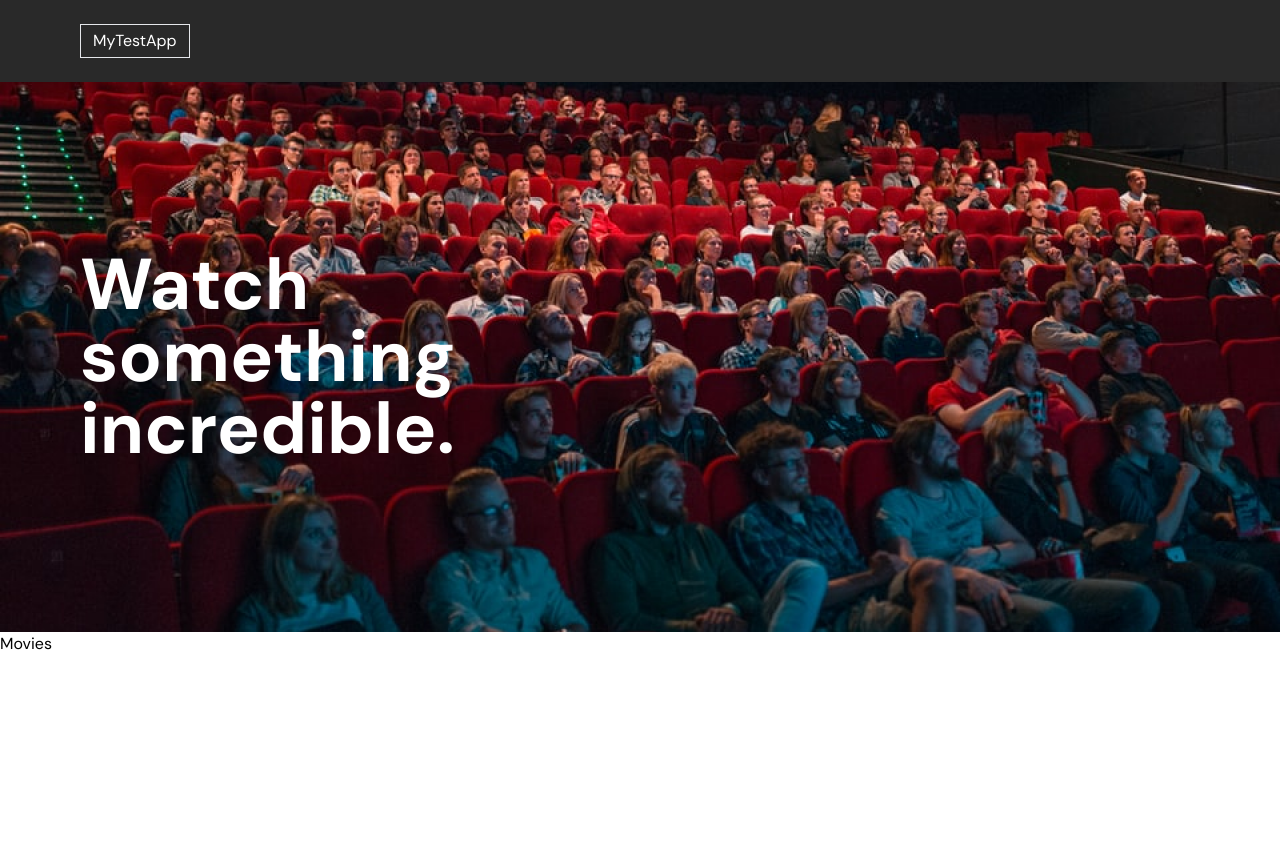
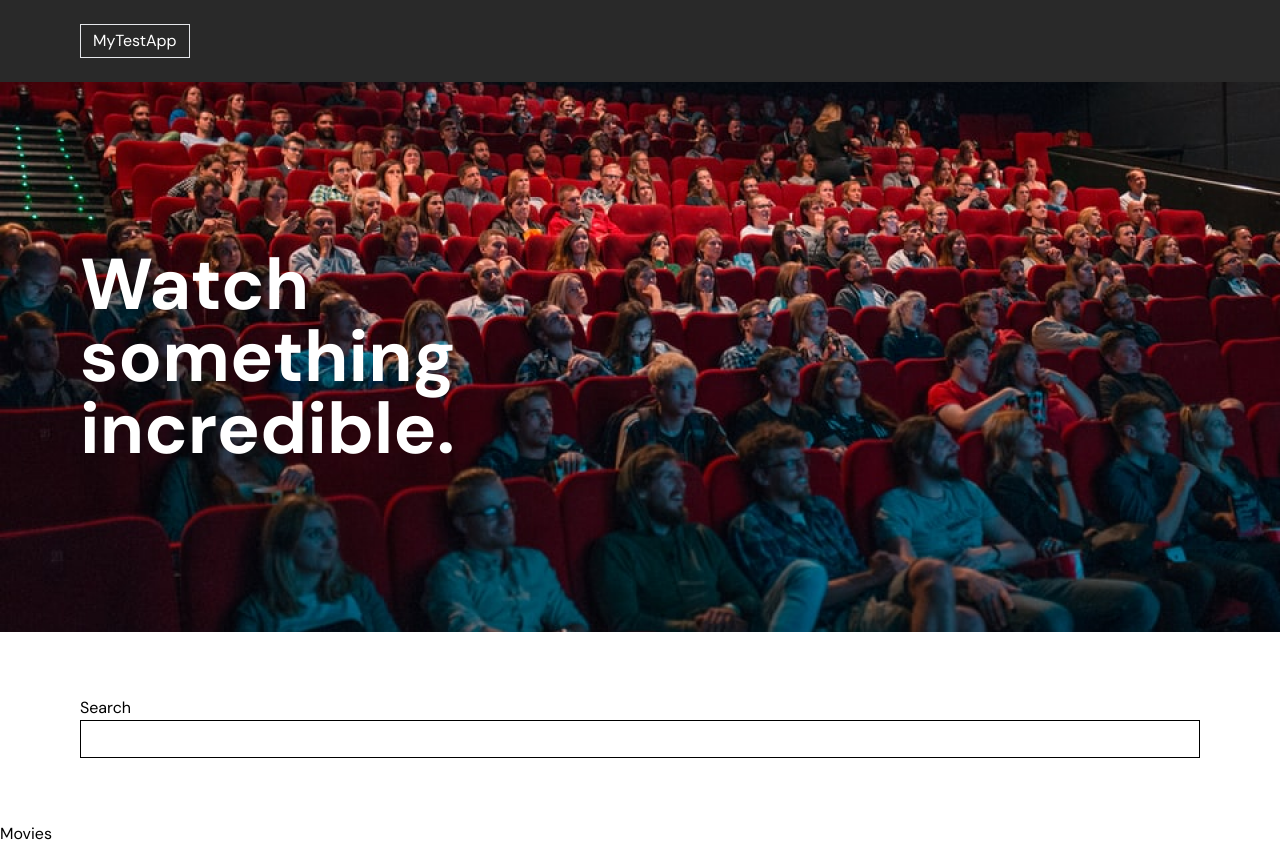
Before and after one commit to focus110/movie-search-app, a React (Create React App) app: page / in a window 1280 px wide. Before the commit the page ends 800 px from the top, so only its background shows below. Built offline with nearby package versions, Linux system fonts and the light colour scheme.

Commit message:
created search form

```diff
--- a/src/App.js
+++ b/src/App.js
@@ -2,12 +2,14 @@ import "./App.css";
 import Hero from "./components/Hero";
 import Movies from "./components/Movies";
 import Navbar from "./components/Navbar";
+import Search from "./components/Search";
 
 function App() {
   return (
     <div className="">
       <Navbar />
       <Hero />
+      <Search />
       <Movies />
     </div>
   );
--- a/src/components/Search.jsx
+++ b/src/components/Search.jsx
@@ -1,7 +1,28 @@
-import React from "react";
+import React, { useState } from "react";
 
 const Search = () => {
-  return <div>Search</div>;
+  const [search, setSearch] = useState("");
+  const onSubmit = (e) => {
+    e.preventDefault();
+  };
+  return (
+    <div className="container py-16">
+      <form onSubmit={onSubmit}>
+        <div className="">
+          <label htmlFor="search" className="text-black">
+            Search
+          </label>
+          <input
+            className="border w-full hover:outline-none border-black py-1.5"
+            name="search"
+            value={search}
+            placeholder=""
+            required
+          />
+        </div>
+      </form>
+    </div>
+  );
 };
 
 export default Search;
```
